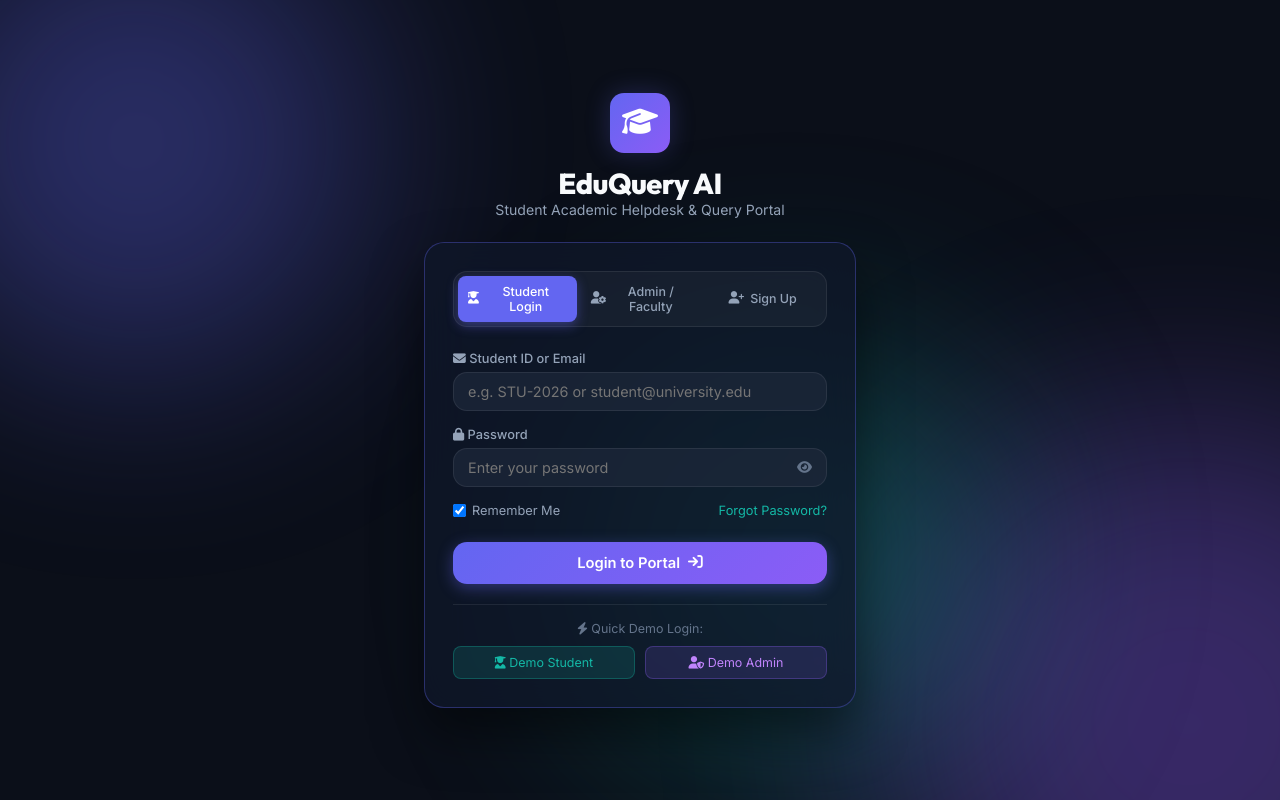
After one commit to Vignesh170000/MinorProject_vignesh, a Flask app: page /login in a window 1280 px wide. The commit adds this page. Run offline with Flask 2, Linux system fonts and the light colour scheme.

Commit message:
Add Login & Authentication system (login.html, role tabs, user badges, login APIs)

```diff
--- a/app.py
+++ b/app.py
@@ -1,6 +1,6 @@
 import os
 import sys
-from flask import Flask, render_template, request, jsonify, send_from_directory, send_file
+from flask import Flask, render_template, request, jsonify, send_file
 from nlp_engine import StudentChatbotNLP
 
 if hasattr(sys.stdout, 'reconfigure'):
@@ -11,10 +11,15 @@ chatbot = StudentChatbotNLP(dataset_path="dataset.json")
 
 @app.route("/")
 def index():
-    # Serve index.html from root if exists, or from templates
     if os.path.exists("index.html"):
         return send_file("index.html")
     return render_template("index.html")
+
+@app.route("/login")
+def login_page():
+    if os.path.exists("login.html"):
+        return send_file("login.html")
+    return "Login page not found", 404
 
 @app.route("/presentation")
 def presentation():
@@ -28,21 +33,24 @@ def dataset_json():
         return send_file("dataset.json")
     return jsonify({"error": "dataset.json not found"}), 404
 
-@app.route("/report")
-def project_report():
-    if os.path.exists("PROJECT_REPORT.md"):
-        with open("PROJECT_REPORT.md", "r", encoding="utf-8") as f:
-            content = f.read()
-        return f"<html><body style='font-family:sans-serif; padding:40px; background:#0b0f19; color:#f8fafc;'><pre style='white-space:pre-wrap;'>{content}</pre></body></html>"
-    return "Report not found", 404
+@app.route("/api/login", methods=["POST"])
+def api_login():
+    data = request.get_json(force=True) or {}
+    identifier = data.get("identifier", "").strip()
+    role = data.get("role", "student")
 
-@app.route("/viva")
-def viva_guide():
-    if os.path.exists("VIVA_AND_PRESENTATION_GUIDE.md"):
-        with open("VIVA_AND_PRESENTATION_GUIDE.md", "r", encoding="utf-8") as f:
-            content = f.read()
-        return f"<html><body style='font-family:sans-serif; padding:40px; background:#0b0f19; color:#f8fafc;'><pre style='white-space:pre-wrap;'>{content}</pre></body></html>"
-    return "Viva guide not found", 404
+    if not identifier:
+        return jsonify({"success": False, "message": "Identifier required"}), 400
+
+    return jsonify({
+        "success": True,
+        "user": {
+            "name": identifier.split("@")[0],
+            "id": "STU-2026" if role == "student" else "ADM-101",
+            "role": "Student" if role == "student" else "Admin",
+            "email": identifier if "@" in identifier else f"{identifier}@university.edu"
+        }
+    })
 
 @app.route("/api/chat", methods=["POST"])
 def chat_api():
--- /dev/null
+++ b/login.html
@@ -0,0 +1,242 @@
+<!DOCTYPE html>
+<html lang="en">
+<head>
+    <meta charset="UTF-8">
+    <meta name="viewport" content="width=device-width, initial-scale=1.0">
+    <title>Student Query AI | Portal Login</title>
+    <!-- Google Fonts -->
+    <link rel="preconnect" href="https://fonts.googleapis.com">
+    <link rel="preconnect" href="https://fonts.gstatic.com" crossorigin>
+    <link href="https://fonts.googleapis.com/css2?family=Inter:wght@300;400;500;600;700&family=Outfit:wght@500;700;800&display=swap" rel="stylesheet">
+    <!-- Font Awesome Icons -->
+    <link rel="stylesheet" href="https://cdnjs.cloudflare.com/ajax/libs/font-awesome/6.4.0/css/all.min.css">
+    <!-- Relative CSS Path works both in Flask and via direct file opening -->
+    <link rel="stylesheet" href="./static/style.css">
+</head>
+<body class="theme-dark auth-page-body">
+    <!-- Glowing Orbs Background -->
+    <div class="background-globes">
+        <div class="globe globe-1"></div>
+        <div class="globe globe-2"></div>
+        <div class="globe globe-3"></div>
+    </div>
+
+    <div class="auth-container">
+        <!-- Brand Header -->
+        <div class="auth-brand">
+            <div class="auth-logo">
+                <i class="fa-solid fa-graduation-cap"></i>
+            </div>
+            <h1>EduQuery AI</h1>
+            <p>Student Academic Helpdesk & Query Portal</p>
+        </div>
+
+        <!-- Auth Card -->
+        <div class="auth-card">
+            <!-- Tabs Header -->
+            <div class="auth-tabs">
+                <button class="auth-tab active" id="tabStudentBtn" onclick="switchAuthTab('student')">
+                    <i class="fa-solid fa-user-graduate"></i> Student Login
+                </button>
+                <button class="auth-tab" id="tabAdminBtn" onclick="switchAuthTab('admin')">
+                    <i class="fa-solid fa-user-gear"></i> Admin / Faculty
+                </button>
+                <button class="auth-tab" id="tabSignupBtn" onclick="switchAuthTab('signup')">
+                    <i class="fa-solid fa-user-plus"></i> Sign Up
+                </button>
+            </div>
+
+            <!-- Error / Success Alert -->
+            <div class="auth-alert" id="authAlert" style="display: none;"></div>
+
+            <!-- Login Form (Student / Admin) -->
+            <form id="loginForm" class="auth-form">
+                <input type="hidden" id="loginRole" value="student">
+
+                <div class="input-group">
+                    <label for="authIdentifier"><i class="fa-solid fa-envelope"></i> Student ID or Email</label>
+                    <div class="input-field-wrapper">
+                        <input type="text" id="authIdentifier" placeholder="e.g. STU-2026 or student@university.edu" required>
+                    </div>
+                </div>
+
+                <div class="input-group">
+                    <label for="authPassword"><i class="fa-solid fa-lock"></i> Password</label>
+                    <div class="input-field-wrapper">
+                        <input type="password" id="authPassword" placeholder="Enter your password" required>
+                        <button type="button" class="toggle-password-btn" onclick="togglePasswordVisibility('authPassword', this)">
+                            <i class="fa-solid fa-eye"></i>
+                        </button>
+                    </div>
+                </div>
+
+                <div class="auth-options">
+                    <label class="remember-me">
+                        <input type="checkbox" id="rememberMe" checked> Remember Me
+                    </label>
+                    <a href="#" class="forgot-pass" onclick="alert('Password reset link sent to registered email!')">Forgot Password?</a>
+                </div>
+
+                <button type="submit" class="auth-submit-btn">
+                    <span>Login to Portal</span> <i class="fa-solid fa-arrow-right-to-bracket"></i>
+                </button>
+            </form>
+
+            <!-- Sign Up Form (Hidden by default) -->
+            <form id="signupForm" class="auth-form" style="display: none;">
+                <div class="input-group">
+                    <label for="regFullName"><i class="fa-solid fa-user"></i> Full Name</label>
+                    <div class="input-field-wrapper">
+                        <input type="text" id="regFullName" placeholder="e.g. Vignesh R" required>
+                    </div>
+                </div>
+
+                <div class="input-group">
+                    <label for="regEmail"><i class="fa-solid fa-envelope"></i> University Email</label>
+                    <div class="input-field-wrapper">
+                        <input type="email" id="regEmail" placeholder="e.g. vignesh@university.edu" required>
+                    </div>
+                </div>
+
+                <div class="input-group">
+                    <label for="regCourse"><i class="fa-solid fa-book"></i> Enrolled Course</label>
+                    <div class="input-field-wrapper">
+                        <select id="regCourse" required style="width:100%; background:transparent; border:none; color:#fff; padding:8px 0; outline:none;">
+                            <option value="B.Tech Computer Science" style="background:#0f172a; color:#fff;">B.Tech Computer Science</option>
+                            <option value="B.Sc Data Science" style="background:#0f172a; color:#fff;">B.Sc Data Science</option>
+                            <option value="BCA" style="background:#0f172a; color:#fff;">BCA (Computer Applications)</option>
+                            <option value="MCA" style="background:#0f172a; color:#fff;">MCA (Master of Computer Applications)</option>
+                            <option value="MBA" style="background:#0f172a; color:#fff;">MBA</option>
+                        </select>
+                    </div>
+                </div>
+
+                <div class="input-group">
+                    <label for="regPassword"><i class="fa-solid fa-lock"></i> Create Password</label>
+                    <div class="input-field-wrapper">
+                        <input type="password" id="regPassword" placeholder="Create a strong password" required>
+                    </div>
+                </div>
+
+                <button type="submit" class="auth-submit-btn">
+                    <span>Create Student Account</span> <i class="fa-solid fa-user-check"></i>
+                </button>
+            </form>
+
+            <!-- Quick Demo Login Shortcuts -->
+            <div class="demo-logins">
+                <span class="demo-label"><i class="fa-solid fa-bolt"></i> Quick Demo Login:</span>
+                <div class="demo-buttons">
+                    <button type="button" class="demo-btn" onclick="quickDemoLogin('student')">
+                        <i class="fa-solid fa-user-graduate"></i> Demo Student
+                    </button>
+                    <button type="button" class="demo-btn admin" onclick="quickDemoLogin('admin')">
+                        <i class="fa-solid fa-user-shield"></i> Demo Admin
+                    </button>
+                </div>
+            </div>
+        </div>
+    </div>
+
+    <!-- Auth JS Script -->
+    <script>
+        function switchAuthTab(tab) {
+            document.querySelectorAll('.auth-tab').forEach(b => b.classList.remove('active'));
+            const loginForm = document.getElementById('loginForm');
+            const signupForm = document.getElementById('signupForm');
+            const loginRole = document.getElementById('loginRole');
+            const alertBox = document.getElementById('authAlert');
+            alertBox.style.display = 'none';
+
+            if (tab === 'student') {
+                document.getElementById('tabStudentBtn').classList.add('active');
+                loginForm.style.display = 'flex';
+                signupForm.style.display = 'none';
+                loginRole.value = 'student';
+                document.getElementById('authIdentifier').placeholder = "e.g. STU-2026 or student@university.edu";
+            } else if (tab === 'admin') {
+                document.getElementById('tabAdminBtn').classList.add('active');
+                loginForm.style.display = 'flex';
+                signupForm.style.display = 'none';
+                loginRole.value = 'admin';
+                document.getElementById('authIdentifier').placeholder = "e.g. ADM-101 or admin@university.edu";
+            } else if (tab === 'signup') {
+                document.getElementById('tabSignupBtn').classList.add('active');
+                loginForm.style.display = 'none';
+                signupForm.style.display = 'flex';
+            }
+        }
+
+        function togglePasswordVisibility(inputId, btn) {
+            const input = document.getElementById(inputId);
+            if (input.type === 'password') {
+                input.type = 'text';
+                btn.innerHTML = '<i class="fa-solid fa-eye-slash"></i>';
+            } else {
+                input.type = 'password';
+                btn.innerHTML = '<i class="fa-solid fa-eye"></i>';
+            }
+        }
+
+        function quickDemoLogin(role) {
+            if (role === 'student') {
+                saveUserSession({
+                    name: 'Vignesh R',
+                    id: 'STU-2026',
+                    role: 'Student',
+                    course: 'B.Tech Computer Science',
+                    email: 'vignesh@university.edu'
+                });
+            } else {
+                saveUserSession({
+                    name: 'Dr. Administrator',
+                    id: 'ADM-101',
+                    role: 'Admin',
+                    department: 'Academic Helpdesk',
+                    email: 'admin@university.edu'
+                });
+            }
+            window.location.href = 'index.html';
+        }
+
+        function saveUserSession(userObj) {
+            localStorage.setItem('eduquery_user', JSON.stringify(userObj));
+        }
+
+        document.getElementById('loginForm').addEventListener('submit', (e) => {
+            e.preventDefault();
+            const identifier = document.getElementById('authIdentifier').value.trim();
+            const role = document.getElementById('loginRole').value;
+
+            const userObj = {
+                name: identifier.split('@')[0] || identifier,
+                id: role === 'student' ? 'STU-2026' : 'ADM-101',
+                role: role === 'student' ? 'Student' : 'Admin',
+                email: identifier.includes('@') ? identifier : `${identifier}@university.edu`
+            };
+
+            saveUserSession(userObj);
+            window.location.href = 'index.html';
+        });
+
+        document.getElementById('signupForm').addEventListener('submit', (e) => {
+            e.preventDefault();
+            const fullName = document.getElementById('regFullName').value.trim();
+            const email = document.getElementById('regEmail').value.trim();
+            const course = document.getElementById('regCourse').value;
+
+            const userObj = {
+                name: fullName,
+                id: 'STU-' + Math.floor(1000 + Math.random() * 9000),
+                role: 'Student',
+                course: course,
+                email: email
+            };
+
+            saveUserSession(userObj);
+            alert("Account registered successfully! Redirecting to Portal...");
+            window.location.href = 'index.html';
+        });
+    </script>
+</body>
+</html>
--- a/static/style.css
+++ b/static/style.css
@@ -360,6 +360,22 @@ body {
     color: var(--text-muted);
 }
 
+.user-profile-badge {
+    display: flex;
+    align-items: center;
+    gap: 8px;
+    background: rgba(99, 102, 241, 0.15);
+    border: 1px solid var(--border-glow);
+    padding: 6px 14px;
+    border-radius: 20px;
+    font-size: 0.82rem;
+    color: #c7d2fe;
+}
+
+.user-profile-badge i {
+    color: var(--accent-teal);
+}
+
 .chat-actions {
     display: flex;
     align-items: center;
@@ -564,7 +580,6 @@ body {
     font-size: 0.78rem;
     cursor: pointer;
     transition: all 0.2s ease;
-
 }
 
 .followup-btn:hover {
@@ -891,6 +906,244 @@ body {
     border-left: 3px solid var(--primary);
 }
 
+/* ---------------------------------------------------- */
+/* Authentication Page Styles (login.html) */
+/* ---------------------------------------------------- */
+.auth-page-body {
+    display: flex;
+    align-items: center;
+    justify-content: center;
+    min-height: 100vh;
+}
+
+.auth-container {
+    width: 100%;
+    max-width: 480px;
+    padding: 24px;
+    display: flex;
+    flex-direction: column;
+    gap: 24px;
+    z-index: 10;
+    animation: fadeInMsg 0.4s ease-out;
+}
+
+.auth-brand {
+    text-align: center;
+}
+
+.auth-logo {
+    width: 60px;
+    height: 60px;
+    background: linear-gradient(135deg, var(--primary), var(--accent-purple));
+    border-radius: var(--radius-md);
+    display: flex;
+    align-items: center;
+    justify-content: center;
+    font-size: 1.8rem;
+    color: #fff;
+    margin: 0 auto 12px;
+    box-shadow: var(--shadow-glow);
+}
+
+.auth-brand h1 {
+    font-family: var(--font-heading);
+    font-size: 1.8rem;
+    font-weight: 800;
+    letter-spacing: -0.5px;
+}
+
+.auth-brand p {
+    font-size: 0.88rem;
+    color: var(--text-muted);
+}
+
+.auth-card {
+    background: var(--bg-glass);
+    backdrop-filter: blur(20px);
+    border: 1px solid var(--border-glow);
+    border-radius: var(--radius-lg);
+    padding: 28px;
+    box-shadow: 0 25px 50px rgba(0, 0, 0, 0.5);
+}
+
+.auth-tabs {
+    display: flex;
+    background: rgba(255, 255, 255, 0.04);
+    border: 1px solid var(--border-color);
+    padding: 4px;
+    border-radius: var(--radius-md);
+    margin-bottom: 24px;
+    gap: 4px;
+}
+
+.auth-tab {
+    flex: 1;
+    background: transparent;
+    border: none;
+    color: var(--text-muted);
+    padding: 8px 10px;
+    font-size: 0.78rem;
+    font-weight: 500;
+    border-radius: var(--radius-sm);
+    cursor: pointer;
+    transition: all 0.2s ease;
+    display: flex;
+    align-items: center;
+    justify-content: center;
+    gap: 6px;
+}
+
+.auth-tab.active {
+    background: var(--primary);
+    color: #fff;
+    box-shadow: 0 4px 12px rgba(99, 102, 241, 0.4);
+}
+
+.auth-form {
+    display: flex;
+    flex-direction: column;
+    gap: 16px;
+}
+
+.input-group {
+    display: flex;
+    flex-direction: column;
+    gap: 6px;
+}
+
+.input-group label {
+    font-size: 0.8rem;
+    color: var(--text-muted);
+    font-weight: 500;
+}
+
+.input-field-wrapper {
+    display: flex;
+    align-items: center;
+    background: rgba(30, 41, 59, 0.7);
+    border: 1px solid var(--border-color);
+    border-radius: var(--radius-md);
+    padding: 10px 14px;
+    gap: 10px;
+    transition: border-color 0.2s ease;
+}
+
+.input-field-wrapper:focus-within {
+    border-color: var(--primary);
+    box-shadow: 0 0 12px rgba(99, 102, 241, 0.3);
+}
+
+.input-field-wrapper input {
+    width: 100%;
+    background: transparent;
+    border: none;
+    outline: none;
+    color: #fff;
+    font-size: 0.9rem;
+}
+
+.toggle-password-btn {
+    background: transparent;
+    border: none;
+    color: var(--text-dim);
+    cursor: pointer;
+}
+
+.auth-options {
+    display: flex;
+    align-items: center;
+    justify-content: space-between;
+    font-size: 0.8rem;
+    color: var(--text-muted);
+}
+
+.remember-me {
+    display: flex;
+    align-items: center;
+    gap: 6px;
+    cursor: pointer;
+}
+
+.forgot-pass {
+    color: var(--accent-teal);
+    text-decoration: none;
+}
+
+.forgot-pass:hover {
+    text-decoration: underline;
+}
+
+.auth-submit-btn {
+    background: linear-gradient(135deg, var(--primary), var(--accent-purple));
+    border: none;
+    color: #fff;
+    padding: 12px;
+    border-radius: var(--radius-md);
+    font-size: 0.92rem;
+    font-weight: 600;
+    cursor: pointer;
+    display: flex;
+    align-items: center;
+    justify-content: center;
+    gap: 8px;
+    transition: all 0.2s ease;
+    margin-top: 8px;
+    box-shadow: 0 4px 15px rgba(99, 102, 241, 0.4);
+}
+
+.auth-submit-btn:hover {
+    transform: translateY(-1px);
+    box-shadow: 0 6px 20px rgba(99, 102, 241, 0.6);
+}
+
+.demo-logins {
+    margin-top: 20px;
+    padding-top: 16px;
+    border-top: 1px solid var(--border-color);
+    display: flex;
+    flex-direction: column;
+    gap: 10px;
+}
+
+.demo-label {
+    font-size: 0.78rem;
+    color: var(--text-dim);
+    text-align: center;
+}
+
+.demo-buttons {
+    display: flex;
+    gap: 10px;
+}
+
+.demo-btn {
+    flex: 1;
+    background: rgba(20, 184, 166, 0.15);
+    border: 1px solid rgba(20, 184, 166, 0.3);
+    color: var(--accent-teal);
+    padding: 8px;
+    border-radius: var(--radius-sm);
+    font-size: 0.78rem;
+    cursor: pointer;
+    transition: all 0.2s ease;
+}
+
+.demo-btn:hover {
+    background: var(--accent-teal);
+    color: #fff;
+}
+
+.demo-btn.admin {
+    background: rgba(139, 92, 246, 0.15);
+    border-color: rgba(139, 92, 246, 0.3);
+    color: #c084fc;
+}
+
+.demo-btn.admin:hover {
+    background: var(--accent-purple);
+    color: #fff;
+}
+
 /* Responsive Rules */
 @media (max-width: 900px) {
     .app-container {
```
Also changed, not shown: index.html (+9 -0 lines), static/script.js (+25 -9 lines), templates/index.html (+9 -0 lines).
